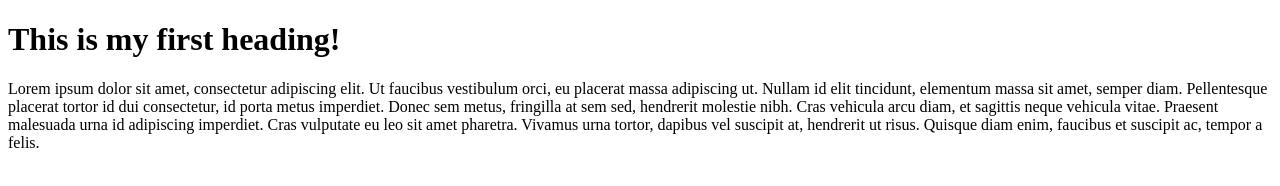
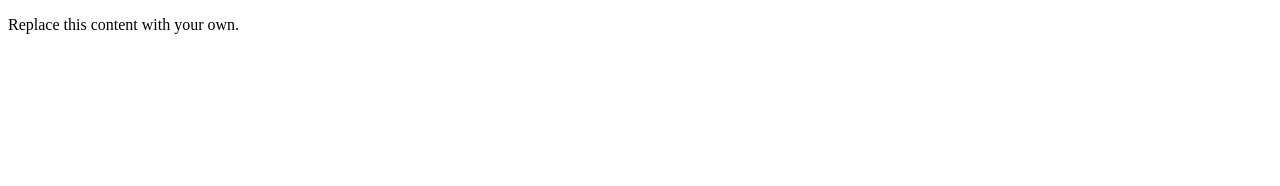
Before and after one commit to sgehrke/wsd, a plain HTML site: page index.html in a window 1280 px wide. Drawn offline with Linux system fonts and the light colour scheme.

Commit message:
Revert "added <p> content"
This reverts commit 934252df1eda284060a3d9656d81d4480e2c6ff7.

```diff
--- a/index.html
+++ b/index.html
@@ -4,9 +4,7 @@
 		<meta charset="utf-8" />
 		<title>Example Title</title>
 	</head>
-	<h1>This is my first heading!</h1>
-		<!-- <p>Lorem ipsum dolor sit amet, consectetur adipiscing elit. Ut faucibus vestibulum orci, eu placerat massa adipiscing ut. Nullam id elit tincidunt, elementum massa sit amet, semper diam. Pellentesque placerat tortor id dui consectetur, id porta metus imperdiet. Donec sem metus, fringilla at sem sed, hendrerit molestie nibh. Cras vehicula arcu diam, et sagittis neque vehicula vitae. Praesent malesuada urna id adipiscing imperdiet. Cras vulputate eu leo sit amet pharetra. Vivamus urna tortor, dapibus vel suscipit at, hendrerit ut risus. Quisque diam enim, faucibus et suscipit ac, tempor a felis. </p> -->
 	<body>
-		<p>Lorem ipsum dolor sit amet, consectetur adipiscing elit. Ut faucibus vestibulum orci, eu placerat massa adipiscing ut. Nullam id elit tincidunt, elementum massa sit amet, semper diam. Pellentesque placerat tortor id dui consectetur, id porta metus imperdiet. Donec sem metus, fringilla at sem sed, hendrerit molestie nibh. Cras vehicula arcu diam, et sagittis neque vehicula vitae. Praesent malesuada urna id adipiscing imperdiet. Cras vulputate eu leo sit amet pharetra. Vivamus urna tortor, dapibus vel suscipit at, hendrerit ut risus. Quisque diam enim, faucibus et suscipit ac, tempor a felis.</p>
+		<p>Replace this content with your own.</p>
 	</body>
 </html>
```
